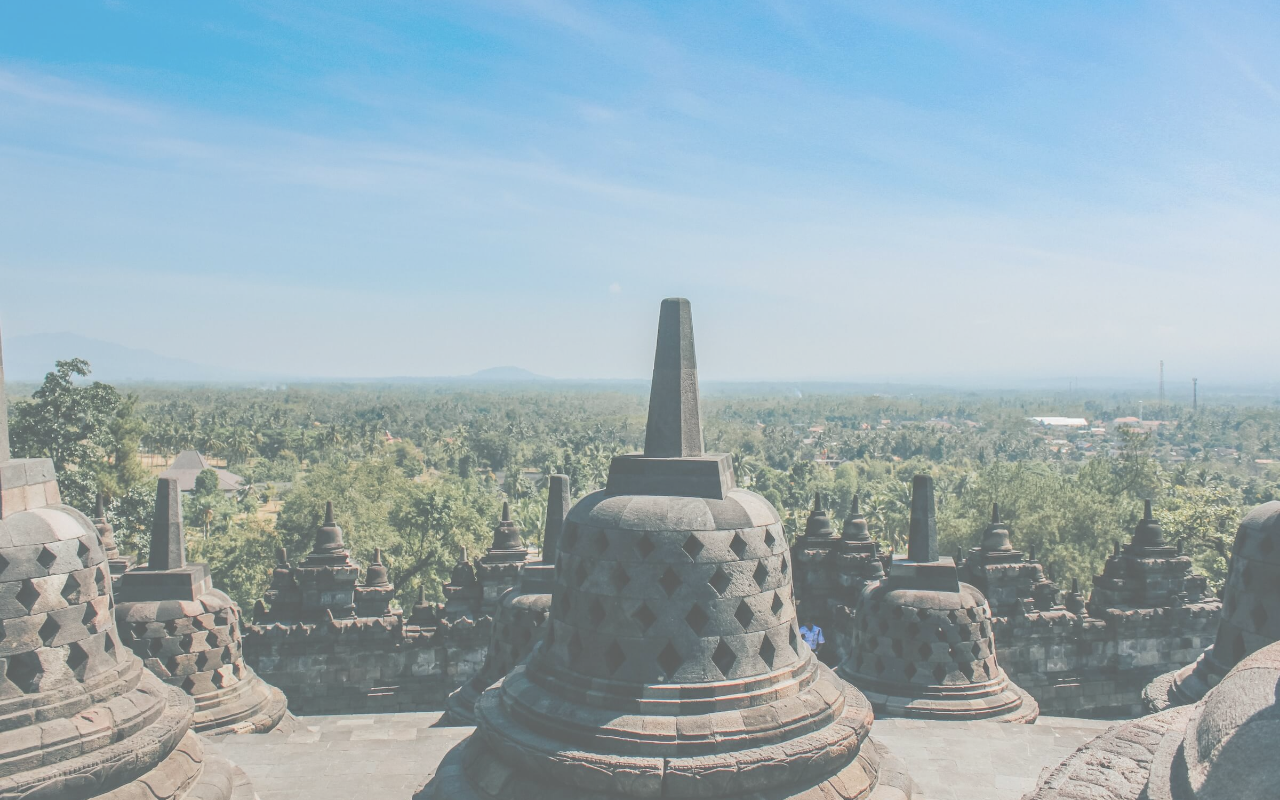
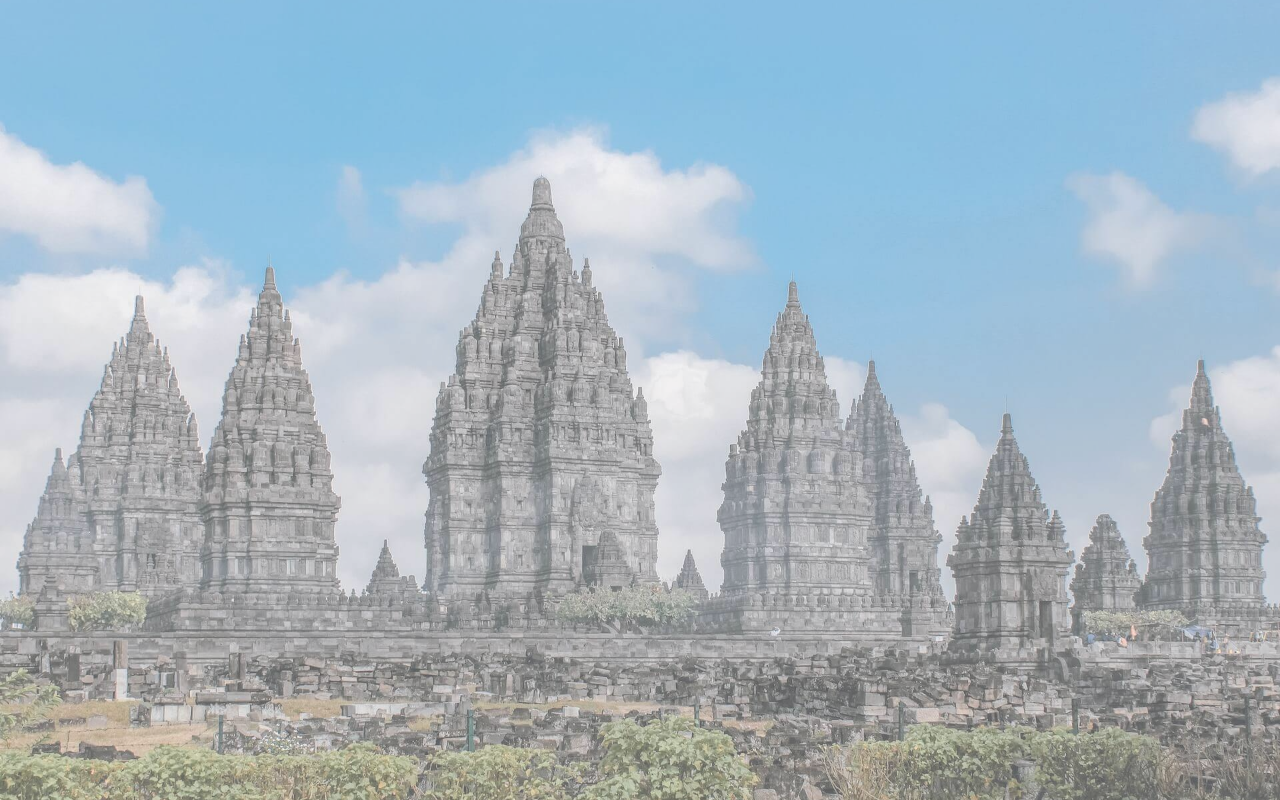
Before and after one commit to hengkiardo/projekcandi.com, a plain HTML site: page index.html in a window 1280 px wide. Drawn offline with Linux system fonts and the light colour scheme.

Commit message:
update image

```diff
--- a/index.html
+++ b/index.html
@@ -20,7 +20,7 @@ body, html {
 
 }
 .bgimg-1 {
-  background-image: url("eugenia-clara-uCkq6wj3hm0-unsplash.jpg");
+  background-image: url("eugenia-clara-_QTeGT478_8-unsplash.jpg");
   height: 100%;
 }
 
```
Also changed, not shown: eugenia-clara-_QTeGT478_8-unsplash.jpg (added), eugenia-clara-uCkq6wj3hm0-unsplash.jpg (deleted), 1 other file.
